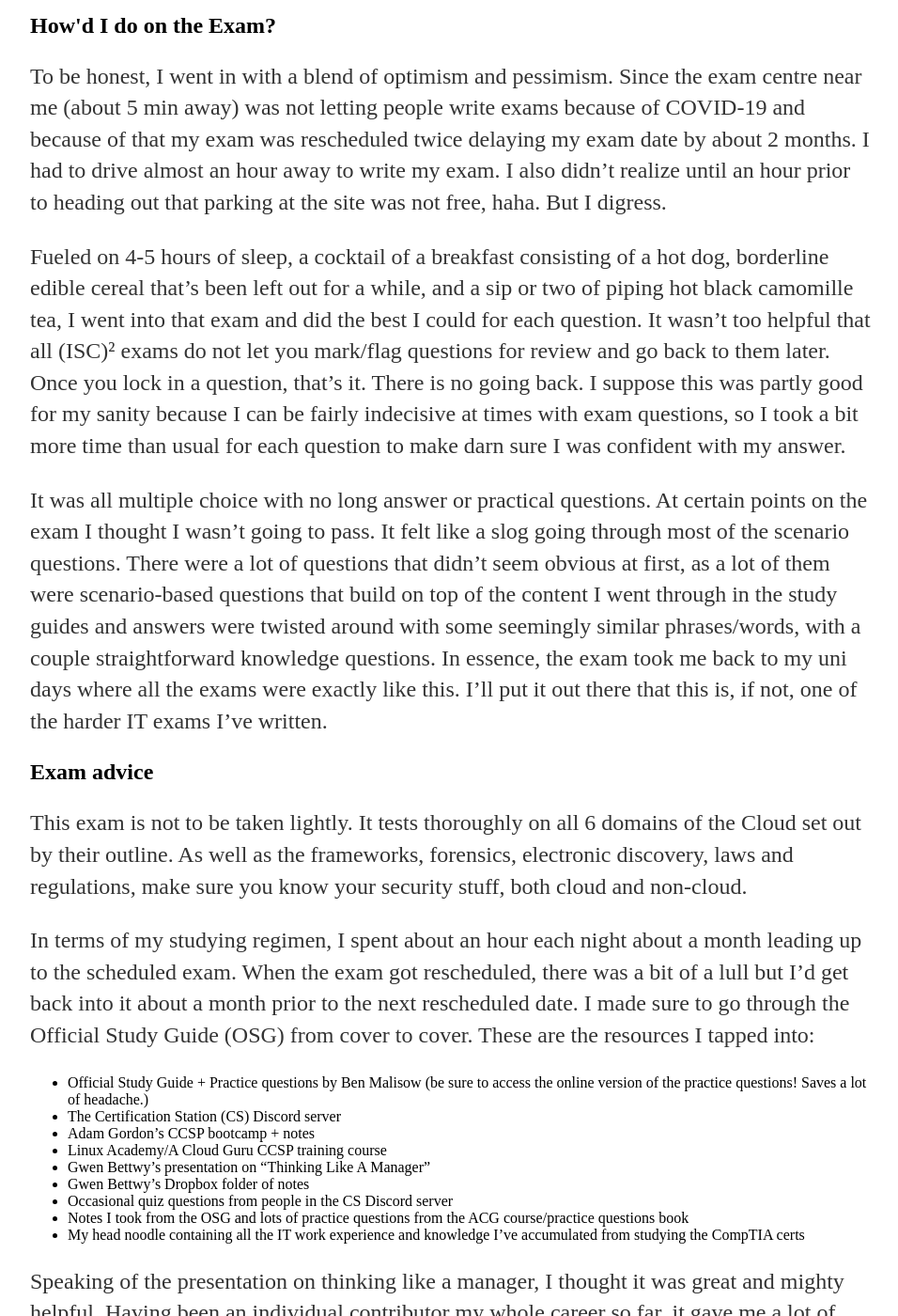
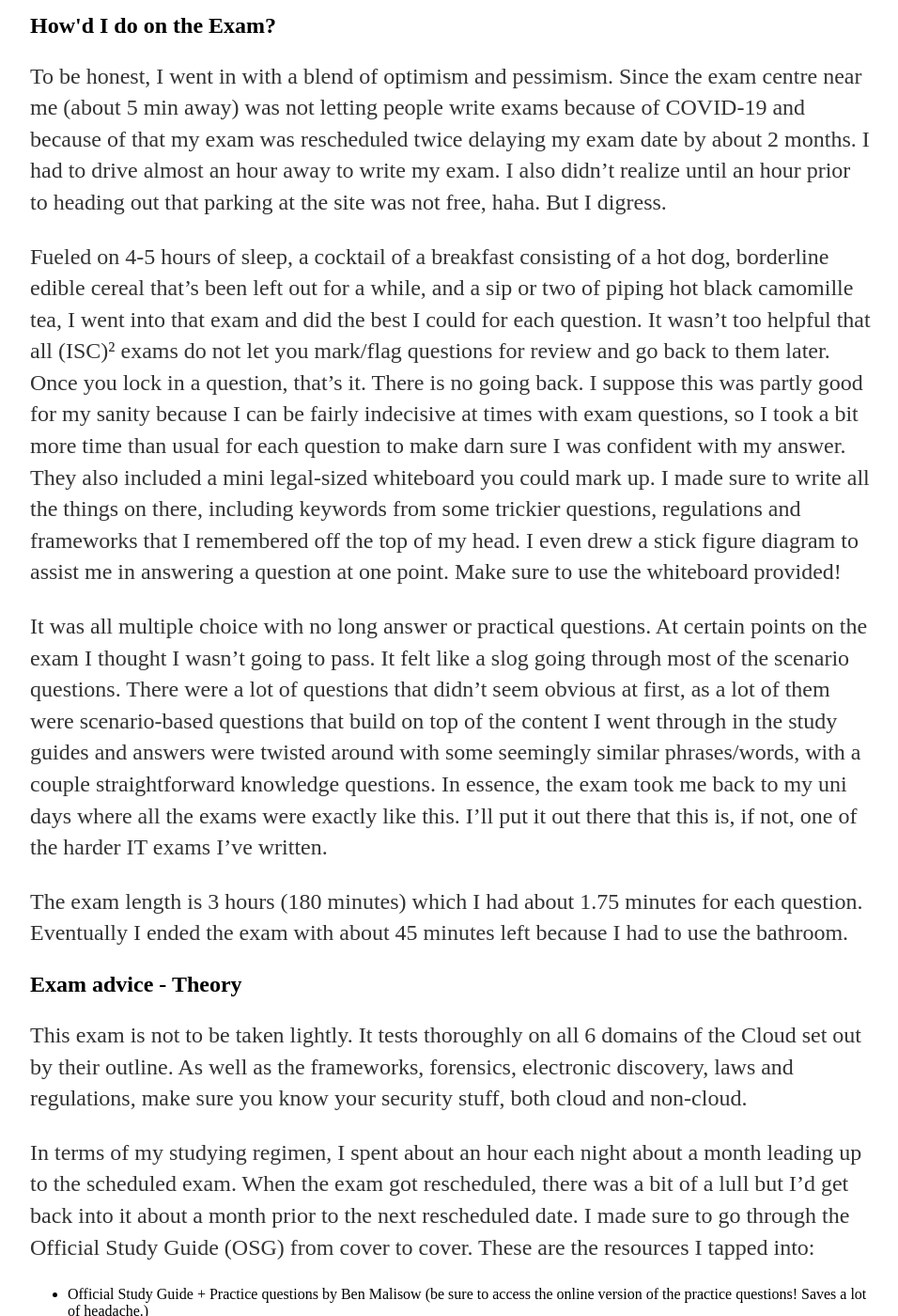
Before and after one commit to sle3man/sle3man.github.io, a Jekyll site: the page built from _posts/2021-08-30-Got-it.md, in a window 1280 px wide and 1400 px high, scrolled down 1744 px. Shown: the whole window at 94% size, without its empty margins (160-1116 px from the left). Built offline with Jekyll 4.4.1, drawn with Linux system fonts in a browser that asks for light colours; some of the changed text lies outside the part shown.

Commit message:
Add some more spicy content

```diff
--- a/_posts/2021-08-30-Got-it.md
+++ b/_posts/2021-08-30-Got-it.md
@@ -31,12 +31,14 @@
 
 To be honest, I went in with a blend of optimism and pessimism. Since the exam centre near me (about 5 min away) was not letting people write exams because of COVID-19 and because of that my exam was rescheduled twice delaying my exam date by about 2 months. I had to drive almost an hour away to write my exam. I also didn't realize until an hour prior to heading out that parking at the site was not free, haha. But I digress.
 
-Fueled on 4-5 hours of sleep, a cocktail of a breakfast consisting of a hot dog, borderline edible cereal that's been left out for a while, and a sip or two of piping hot black camomille tea, I went into that exam and did the best I could for each question. It wasn't too helpful that all (ISC)² exams do not let you mark/flag questions for review and go back to them later. Once you lock in a question, that's it. There is no going back. I suppose this was partly good for my sanity because I can be fairly indecisive at times with exam questions, so I took a bit more time than usual for each question to make darn sure I was confident with my answer.
+Fueled on 4-5 hours of sleep, a cocktail of a breakfast consisting of a hot dog, borderline edible cereal that's been left out for a while, and a sip or two of piping hot black camomille tea, I went into that exam and did the best I could for each question. It wasn't too helpful that all (ISC)² exams do not let you mark/flag questions for review and go back to them later. Once you lock in a question, that's it. There is no going back. I suppose this was partly good for my sanity because I can be fairly indecisive at times with exam questions, so I took a bit more time than usual for each question to make darn sure I was confident with my answer. They also included a mini legal-sized whiteboard you could mark up. I made sure to write all the things on there, including keywords from some trickier questions, regulations and frameworks that I remembered off the top of my head. I even drew a stick figure diagram to assist me in answering a question at one point. Make sure to use the whiteboard provided!
 
 It was all multiple choice with no long answer or practical questions. At certain points on the exam I thought I wasn't going to pass. It felt like a slog going through most of the scenario questions. There were a lot of questions that didn't seem obvious at first, as a lot of them were scenario-based questions that build on top of the content I went through in the study guides and answers were twisted around with some seemingly similar phrases/words, with a couple straightforward knowledge questions. In essence, the exam took me back to my uni days where all the exams were exactly like this. I'll put it out there that this is, if not, one of the harder IT exams I've written.
 
+The exam length is 3 hours (180 minutes) which I had about 1.75 minutes for each question. Eventually I ended the exam with about 45 minutes left because I had to use the bathroom.
 
-<h2> Exam advice </h2>
+
+<h2> Exam advice - Theory </h2>
 
 This exam is not to be taken lightly. It tests thoroughly on all 6 domains of the Cloud set out by their outline. As well as the frameworks, forensics, electronic discovery, laws and regulations, make sure you know your security stuff, both cloud and non-cloud.
 
@@ -63,7 +65,23 @@
 
 Definitely approach the exam with these points in mind. It may just give you an edge as well!! :)
 
-Also, write down notes while you are studying and put them up on a wall where you study. Be it regulations or frameworks, writing things down will [improve your recall of those topics](https://redbooth.com/blog/handwriting-and-memory).
+Also, applicable to not just the CCSP, write down notes while you are studying and put them up on a wall where you study. Be it regulations or frameworks, writing things down will [improve your recall of those topics](https://redbooth.com/blog/handwriting-and-memory).
+
+<h2> Exam advice - Physical </h2>
+
+Pace yourself on the exam as well. You get between one and a half to two minutes for each question- since some questions will be easier or trickier than others, do not panic. Just be sure to give yourself some time for a mini break as well. Close your eyes, look away from the computer screen every so often. The questions will still be there when you get back to it in a minute. If you are like me, your back might start feeling uncomfortable after about 1-2 hours of sitting, so make sure to move around a bit on your chair or even ask to use the bathroom.
+
+The problem with using the bathroom was that:
+- Once you exit the exam room, they ask for ID and a palm scan.
+- You use the bathroom, that's great!
+- When you come back you are asked to provide your ID and palm scan.
+- You also need to do a self-pat down of your shoulders, arms, torso, and legs.
+
+Do you see what I'm getting at? This can take up to about 5 minutes off your exam time.
+
+Don't sit in the same position for too long. Hydrate (and take your vitamins) before taking the exam but don't drink too much that you absolutely need the bathroom halfway through.
+
+Use the provided noise-cancelling headsets if you need it. Depending on the exam centre it may be noisy like mine- the proctors kept walking in and out and I was situated beside a bunch of people divided by short cubicle walls. This didn't bother me, but it should be something to note if you are looking for a quiet environment to write your exam.
 
 <h2> Parting Thoughts </h2>
 
```
